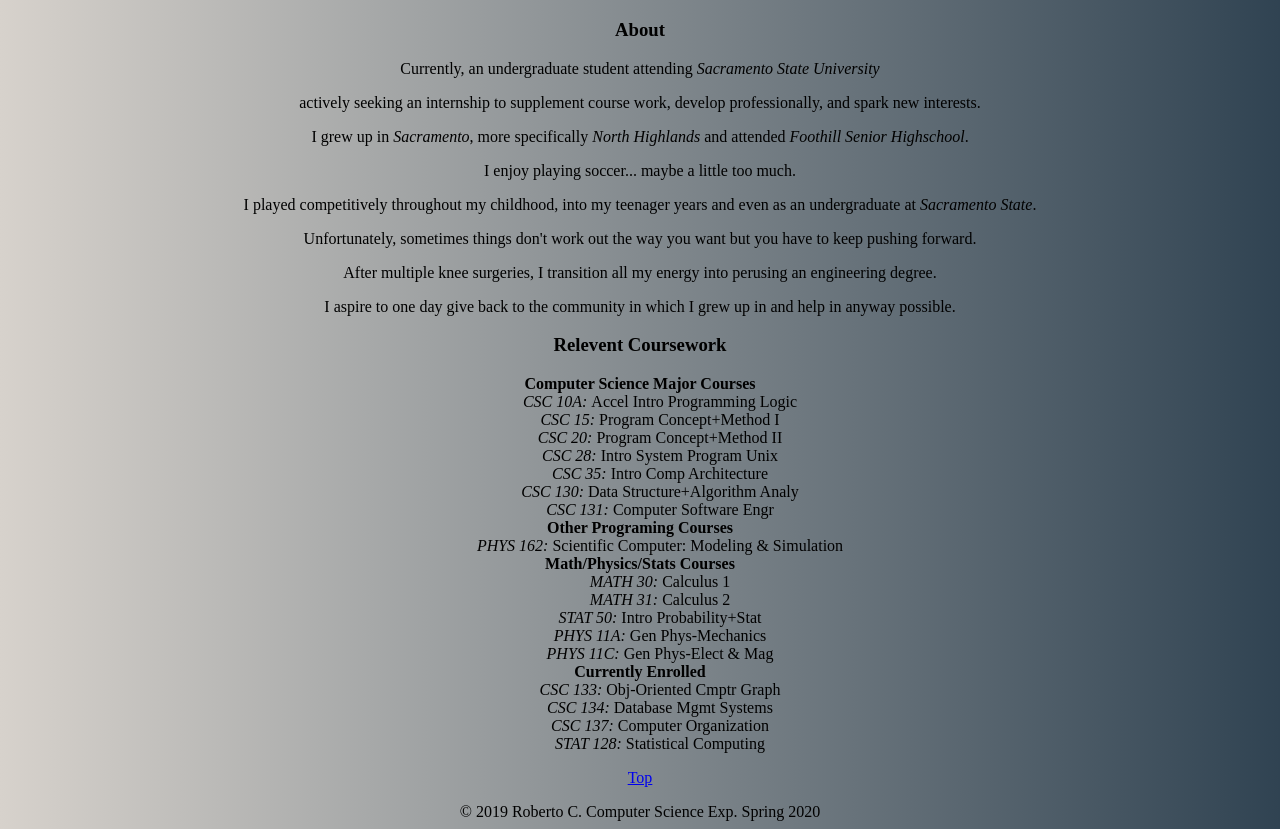
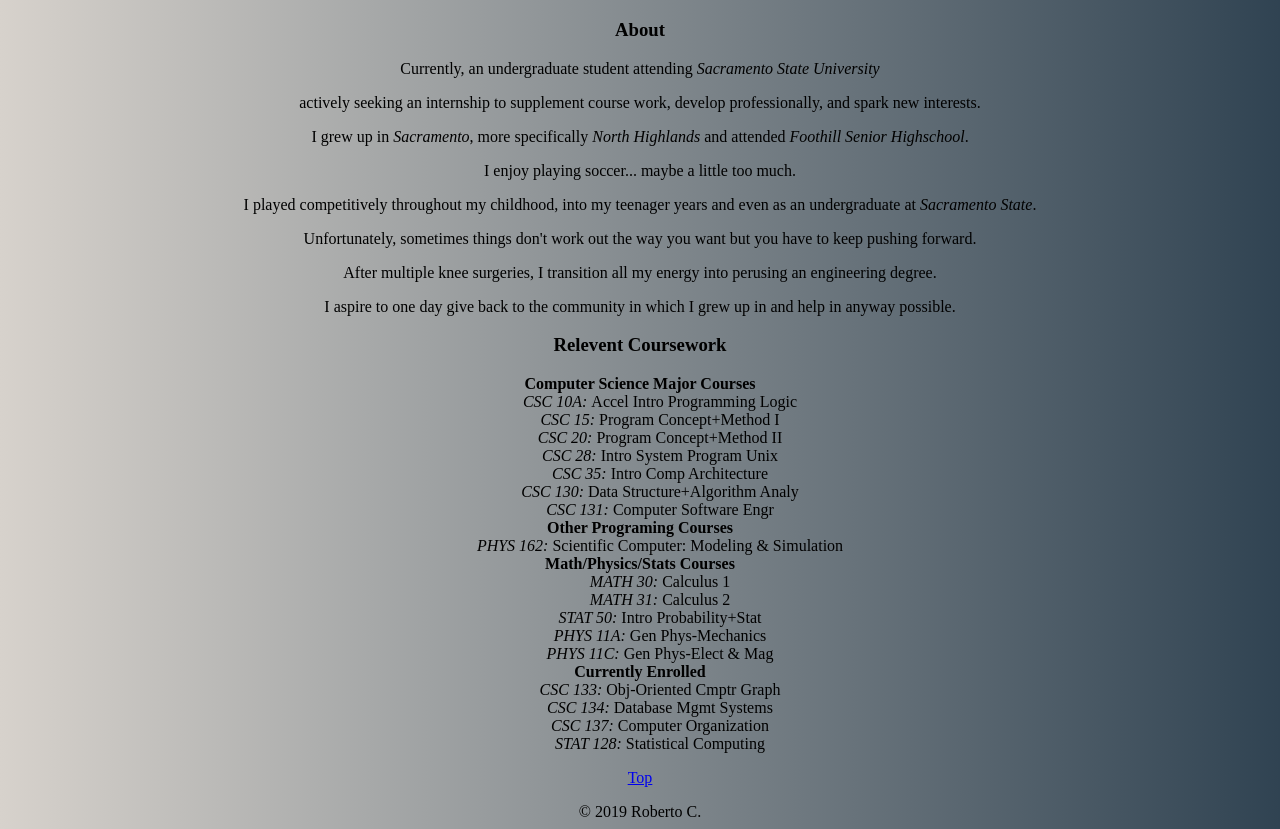
Before and after one commit to rber14/RobertoCampos, a plain HTML site: page index.html in a window 1280 px wide. Shown: the part 225-1054 px from the top of the page. Drawn offline with Linux system fonts and the light colour scheme.

Commit message:
Update index.html

```diff
--- a/index.html
+++ b/index.html
@@ -54,7 +54,7 @@
 
 		<p><a href="#top">Top</a></p>
 	<footer>
-		<center>&copy 2019 Roberto C. Computer Science Exp. Spring 2020</center>
+		<center>&copy 2019 Roberto C.</center>
 	</footer>
 </div>
 </html>
```
